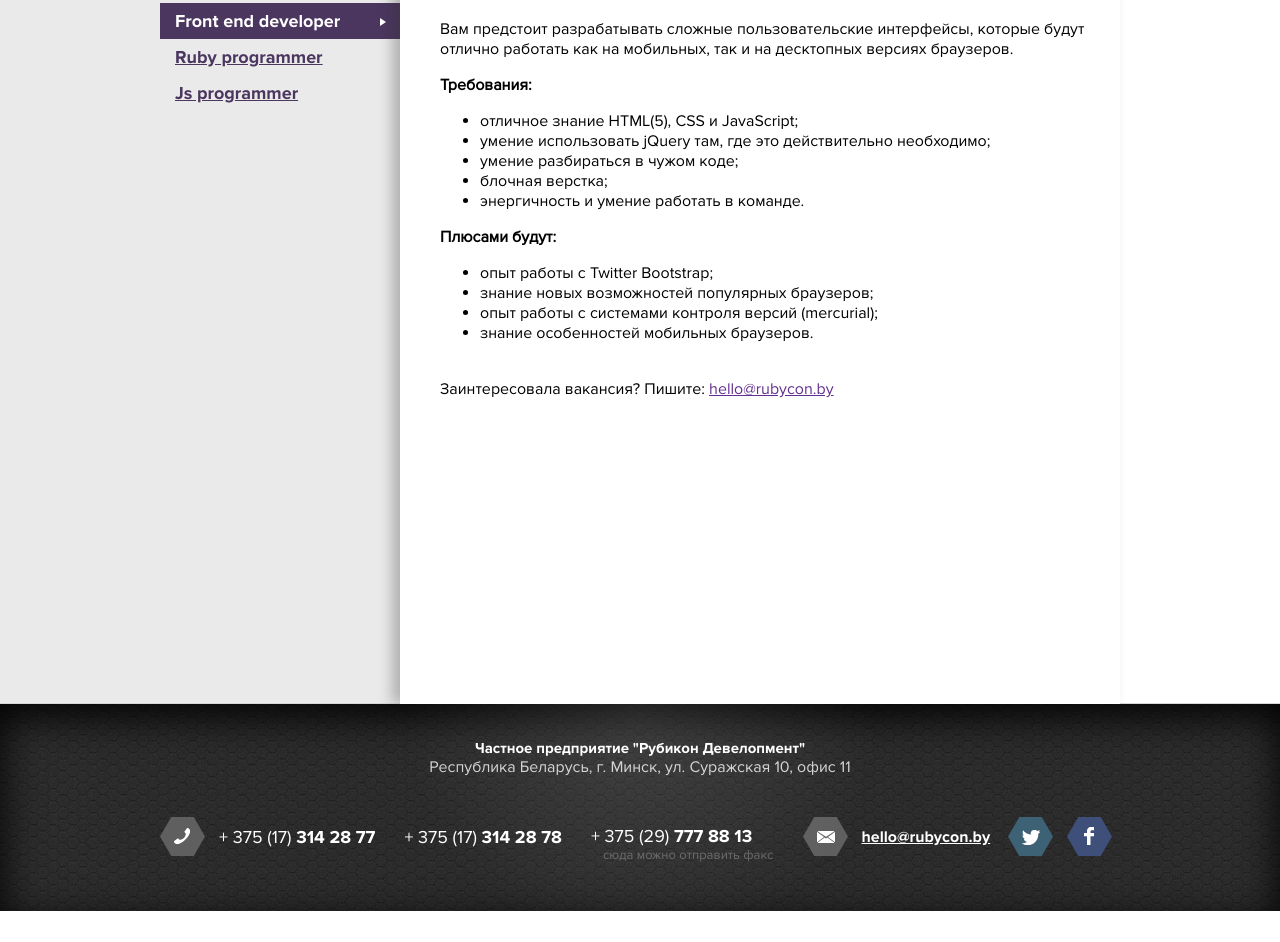
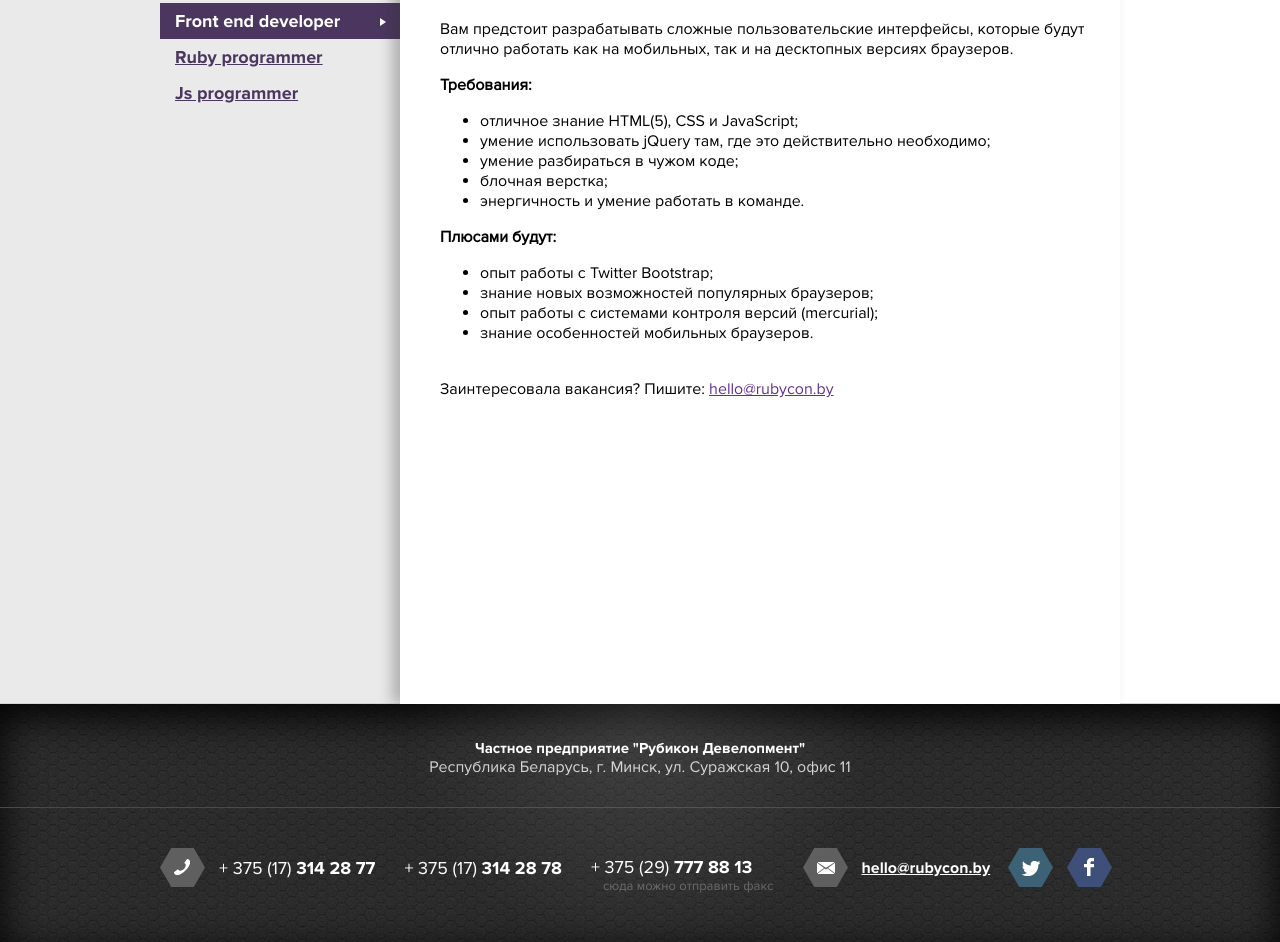
Before and after one commit to rubycon-by/rubycon.by, a plain HTML site: page jobs.html in a window 1280 px wide. Shown: the part 330-1272 px from the top of the page. Drawn offline with Linux system fonts and the light colour scheme.

Commit message:
update footer in jobs template

```diff
--- a/jobs.html
+++ b/jobs.html
@@ -157,7 +157,7 @@
       </div>
       <div class="footer-bg">
         <div class="shadow"></div>
-        <div class="footer">
+          <div class="footer-wrapper">
             <div class="footer-header">
               <div class="full-title">
                 Частное предприятие "Рубикон Девелопмент"
@@ -166,6 +166,8 @@
                 Республика Беларусь, г. Минск, ул. Суражская 10, офис 11
               </div>
             </div>
+          </div>
+        <div class="footer">
           <div class="contacts">
             <div class="phones">
               <div class="phone-icon">
@@ -187,7 +189,9 @@
                 </div>
               </div>
               <div class="mail-icon">
+                <a href="mailto:hello@rubycon.by">
                   <img alt="Mail-icon" src="images/mail-icon.png">
+                </a>
               </div>
               <div class="email">
                 <a href="mailto:hello@rubycon.by">hello@rubycon.by</a>
```
Lines whose indentation alone changed are shown as unchanged.
